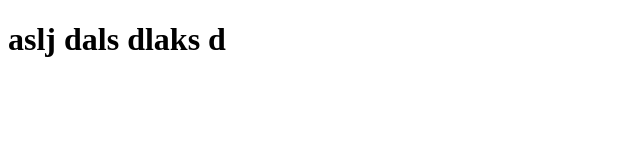
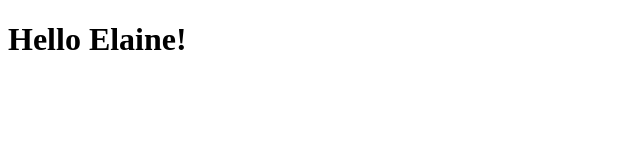
Before and after one commit to misselaine/stuff, a plain HTML site: page index.html in a window 1280 px wide. Shown: the whole page, without its empty margins (0-640 px from the left). Drawn offline with Linux system fonts and the light colour scheme.

Commit message:
new update

```diff
--- a/index.html
+++ b/index.html
@@ -4,6 +4,6 @@
         <title> </title>
     </head>
     <body>
-<h1> aslj dals dlaks d</h1>
+<h1>Hello Elaine!</h1>
     </body>
 </html>
```
